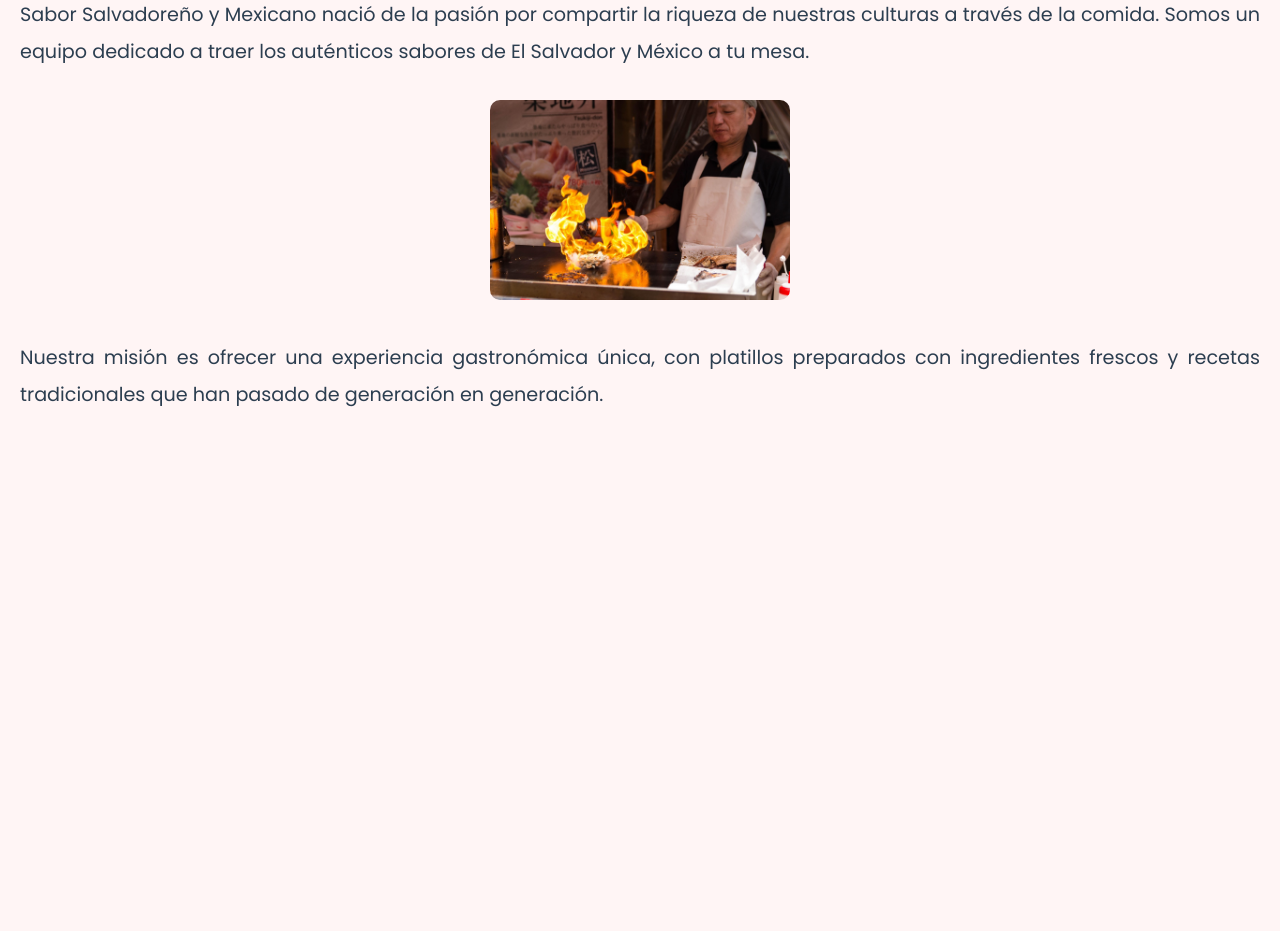
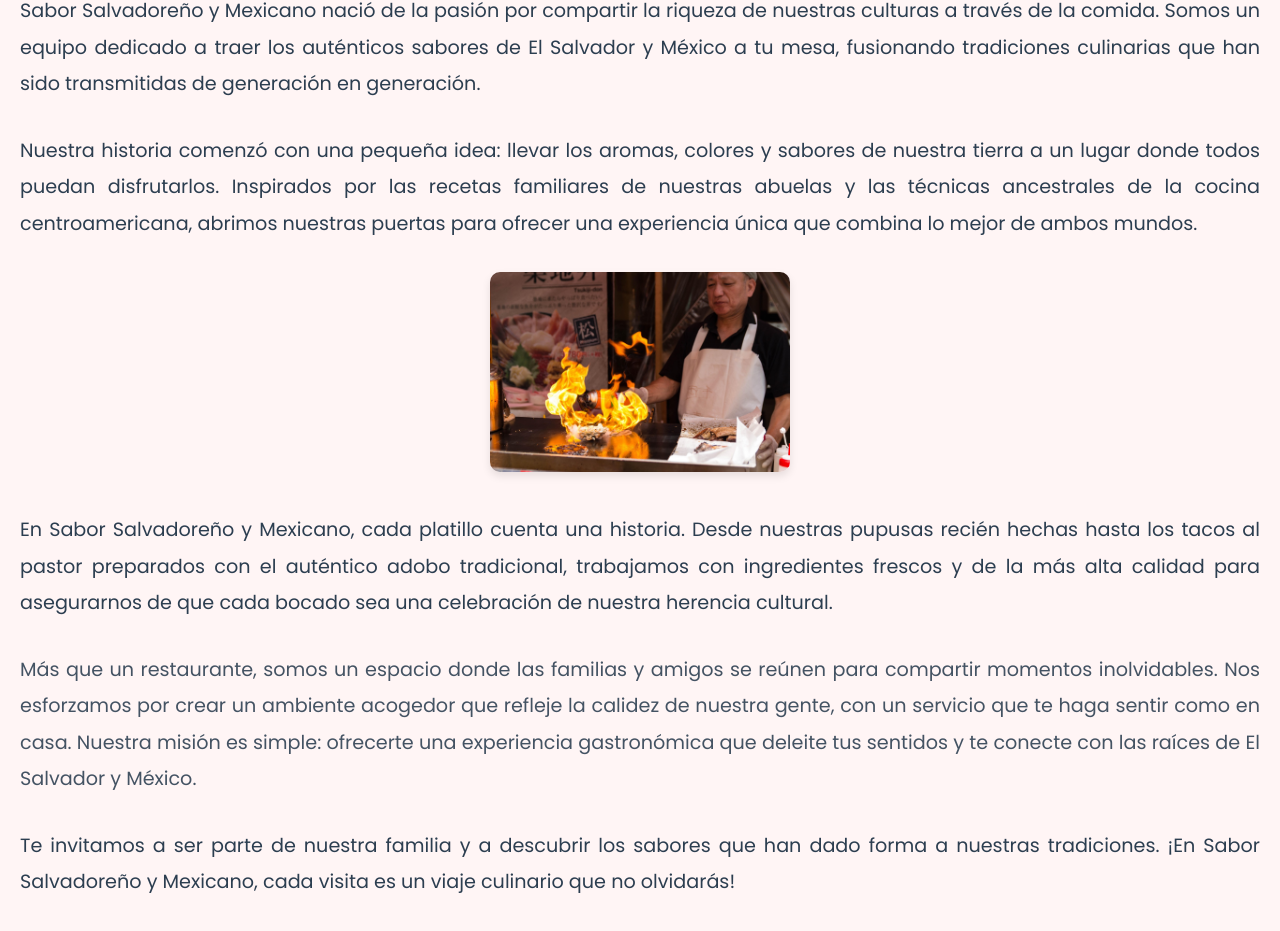
Before and after one commit to jessicahernaandez/Proyecto-1DAW-LM, a React (Vite) app: page /about in a window 1280 px wide. Shown: the part 195-1126 px from the top of the page. Before the commit the page ends 800 px from the top, so only its background shows below. Built offline with nearby package versions, Linux system fonts and the light colour scheme.

Commit message:
Agregando mas contenido a About.jsx

```diff
--- a/src/pages/About.jsx
+++ b/src/pages/About.jsx
@@ -1,25 +1,44 @@
-
 import React from 'react';
-import '../CSS/About.css';
+import '../CSS/About.css'; // Importar estilos específicos de About
 
 function About() {
   return (
     <div className="contenedor-acerca-de">
-    <h2 className="titulo-acerca-de mb-4 animate__animated animate__fadeIn">Acerca de Nosotros</h2>
-    <p className="texto-descripcion animate__fadeIn animate__delay-1s">
+      <h2 className="titulo-acerca-de animate__animated animate__fadeIn">Acerca de Nosotros</h2>
+
+      <p className="texto-descripcion animate__animated animate__fadeIn animate__delay-1s">
         Sabor Salvadoreño y Mexicano nació de la pasión por compartir la riqueza de nuestras culturas a través de la comida.
-    Somos un equipo dedicado a traer los auténticos sabores de El Salvador y México a tu mesa.
+        Somos un equipo dedicado a traer los auténticos sabores de El Salvador y México a tu mesa, fusionando tradiciones
+        culinarias que han sido transmitidas de generación en generación.
       </p>
 
+      <p className="texto-descripcion animate__animated animate__fadeIn animate__delay-2s">
+        Nuestra historia comenzó con una pequeña idea: llevar los aromas, colores y sabores de nuestra tierra a un lugar donde
+        todos puedan disfrutarlos. Inspirados por las recetas familiares de nuestras abuelas y las técnicas ancestrales de la cocina
+        centroamericana, abrimos nuestras puertas para ofrecer una experiencia única que combina lo mejor de ambos mundos.
+      </p>
 
       {/* Imagen de "nosotros" centrada */}
-<div className="contenedor-imagen-acerca animate__animated animate__fadeIn animate__delay-2s">
-        <img src="/imagenes/nosotros.jpg" alt="chef" style={{ maxWidth: '300px', borderRadius: '10px' }}/>
+      <div className="contenedor-imagen-acerca animate__animated animate__fadeIn animate__delay-3s">
+        <img src="/imagenes/nosotros.jpg" alt="chef" className="imagen-nosotros" />
       </div>
 
-    <p className="texto-descripcion animate__fadeIn animate__delay-2s">
-    Nuestra misión es ofrecer una experiencia gastronómica única, con platillos preparados
-    con ingredientes frescos y recetas tradicionales que han pasado de generación en generación.
+      <p className="texto-descripcion animate__animated animate__fadeIn animate__delay-4s">
+        En Sabor Salvadoreño y Mexicano, cada platillo cuenta una historia. Desde nuestras pupusas recién hechas hasta los tacos
+        al pastor preparados con el auténtico adobo tradicional, trabajamos con ingredientes frescos y de la más alta calidad para
+        asegurarnos de que cada bocado sea una celebración de nuestra herencia cultural.
+      </p>
+
+      <p className="texto-descripcion animate__animated animate__fadeIn animate__delay-5s">
+        Más que un restaurante, somos un espacio donde las familias y amigos se reúnen para compartir momentos inolvidables. Nos
+        esforzamos por crear un ambiente acogedor que refleje la calidez de nuestra gente, con un servicio que te haga sentir como
+        en casa. Nuestra misión es simple: ofrecerte una experiencia gastronómica que deleite tus sentidos y te conecte con las
+        raíces de El Salvador y México.
+      </p>
+
+      <p className="texto-descripcion animate__animated animate__fadeIn animate__delay-6s">
+        Te invitamos a ser parte de nuestra familia y a descubrir los sabores que han dado forma a nuestras tradiciones.
+        ¡En Sabor Salvadoreño y Mexicano, cada visita es un viaje culinario que no olvidarás!
       </p>
     </div>
   );
```
Lines whose indentation alone changed are shown as unchanged.
